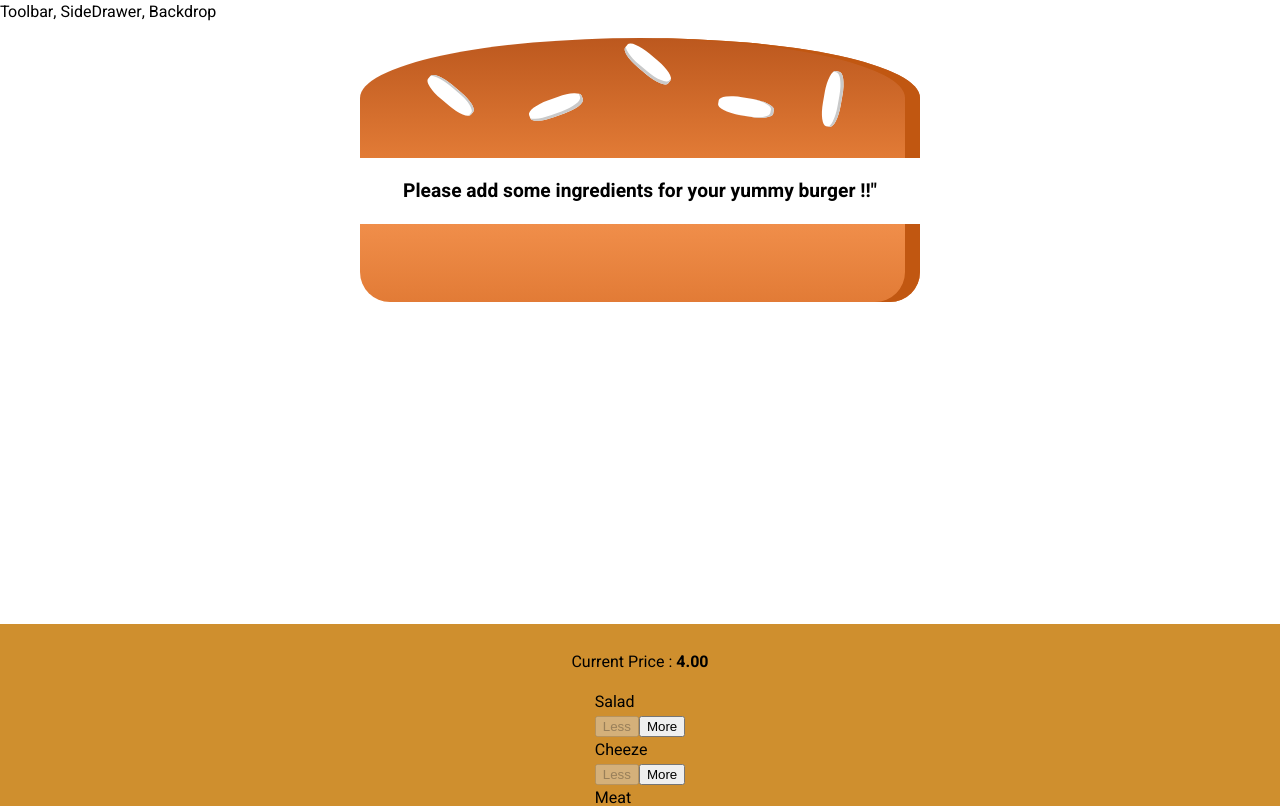
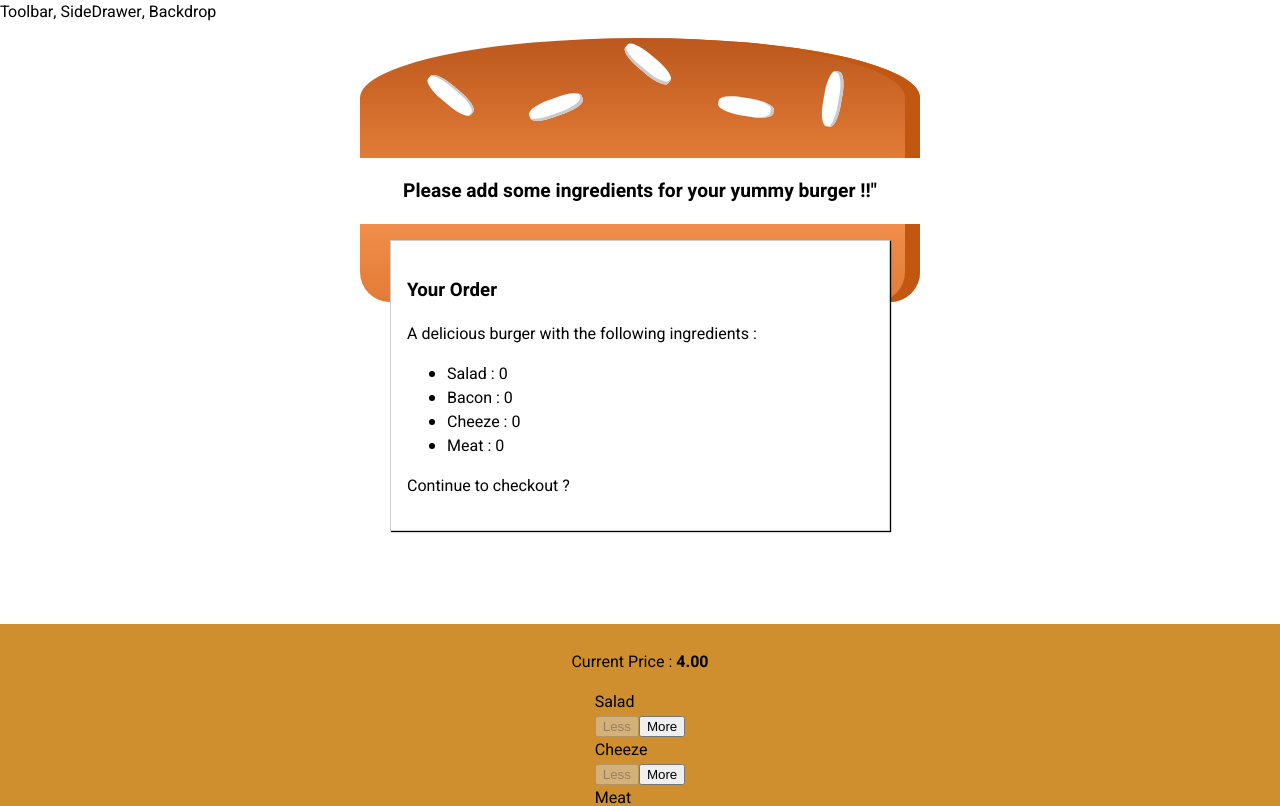
Before and after one commit to nehachauhan14/burger-builder-app, a React app: page / in a window 1280 px wide. Shown: the top 806 px of the page. Built offline with nearby package versions, Linux system fonts and the light colour scheme.

Commit message:
Added Order summary to Modal component

```diff
--- /dev/null
+++ b/src/UI/Modal/Modal.css
@@ -0,0 +1,20 @@
+.Modal{
+    position : fixed;
+    z-index:500px;
+    background-color : white;
+    width:70%;
+    border:1px solid #ccc;
+    box-shadow: 1px 1px 1px black;
+    padding : 16px;
+    left:15px;
+    top:30%;
+    box-sizing :border-box;
+    transition : all 0.3s ease-out;
+}
+
+@media (min-width: 600px){
+    .Modal{
+        width: 500px;
+        left:calc(50% - 250px);
+    }
+}
--- /dev/null
+++ b/src/UI/Modal/Modal.js
@@ -0,0 +1,10 @@
+import React from 'react';
+import classes from './Modal.css';
+
+const modal = (props) => (
+        <div className={classes.Modal}>
+            {props.children}
+        </div>
+);
+
+export default modal;
--- /dev/null
+++ b/src/components/Burger/OrderSummary/OrderSummary.js
@@ -0,0 +1,21 @@
+import React from 'react';
+import Auxi from '../../../hoc/Auxi';
+
+const orderSummary = (props) => {
+    const ingredeintSummary = Object.keys(props.ingredients).map(igKey => {
+        return <li><span style={{textTransform : 'capitalize'}}>{igKey}</span>  : {props.ingredients[igKey]}</li>;
+    })
+
+    return(
+        <Auxi>
+            <h3> Your Order </h3>
+            <p>A delicious burger with the following ingredients : </p>
+            <ul>
+                {ingredeintSummary}
+            </ul>
+            <p> Continue to checkout ? </p>
+        </Auxi>
+    );
+};
+
+export default orderSummary;
--- a/src/containers/BurgerBuilder.js
+++ b/src/containers/BurgerBuilder.js
@@ -2,6 +2,8 @@
 import Auxi from '../hoc/Auxi';
 import Burger from '../components/Burger/Burger';
 import BuildControls from '../components/Burger/BuildControls/BuildControls';
+import Modal from '../UI/Modal/Modal';
+import OrderSummary from '../components/Burger/OrderSummary/OrderSummary';
 
 const INGREDIENT_PRICE = {
     salad   : 0.5,
@@ -80,6 +82,9 @@
         console.log(`testing len : ${this.state.ingredients}`);
         return(
         <Auxi>
+            <Modal>
+                <OrderSummary ingredients={this.state.ingredients}></OrderSummary>
+            </Modal>
             <Burger ingredients={this.state.ingredients}  />
             <BuildControls
                 ingredientAdded = {this.addIngredientHandler}
```
Also changed, not shown: src/UI/Backdrop/Backdrop.js (added).
